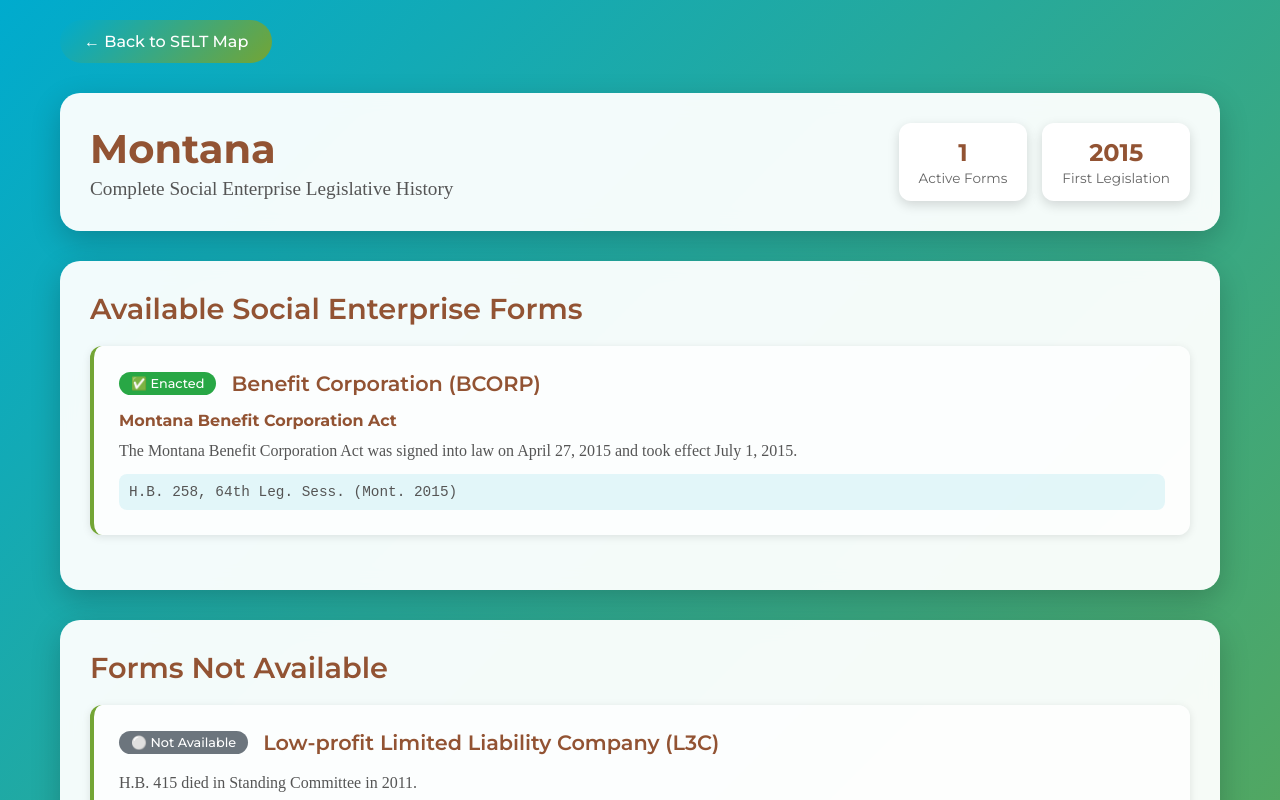
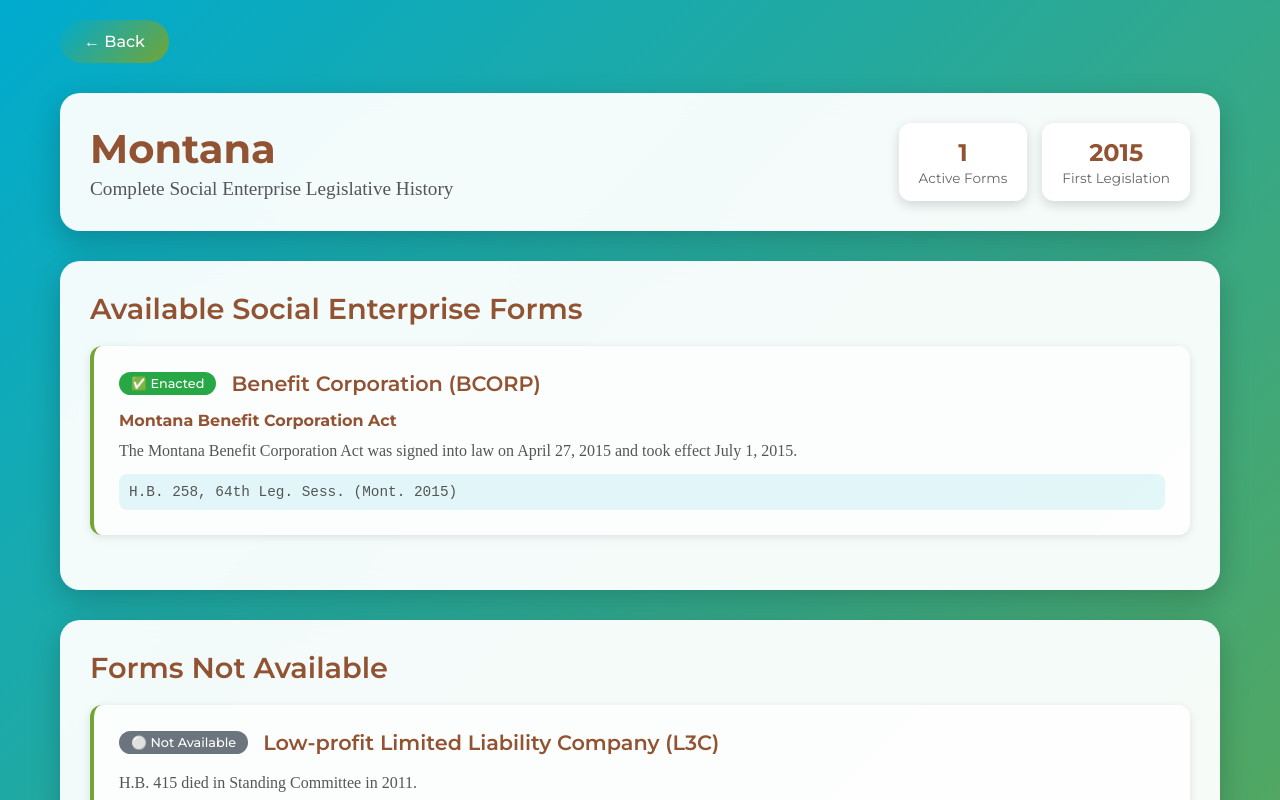
Before and after one commit to grunincenter/GruninCenterSELTMap2025, a plain HTML site: page states/mt.html in a window 1280 px wide. Shown: the top 800 px of the page. Drawn offline with Linux system fonts and the light colour scheme; a web font is replaced by a local one.

```diff
--- a/states/mt.html
+++ b/states/mt.html
@@ -275,7 +275,7 @@
 </head>
 <body>
     <div class="container">
-        <a href="../index.html" class="back-link">← Back to SELT Map</a>
+        <a href="../index.html" class="back-link">← Back</a>
 
         <div class="header">
             <div class="header-content">
@@ -370,4 +370,5 @@
         </div>
     </div>
 </body>
+
 </html>
```
